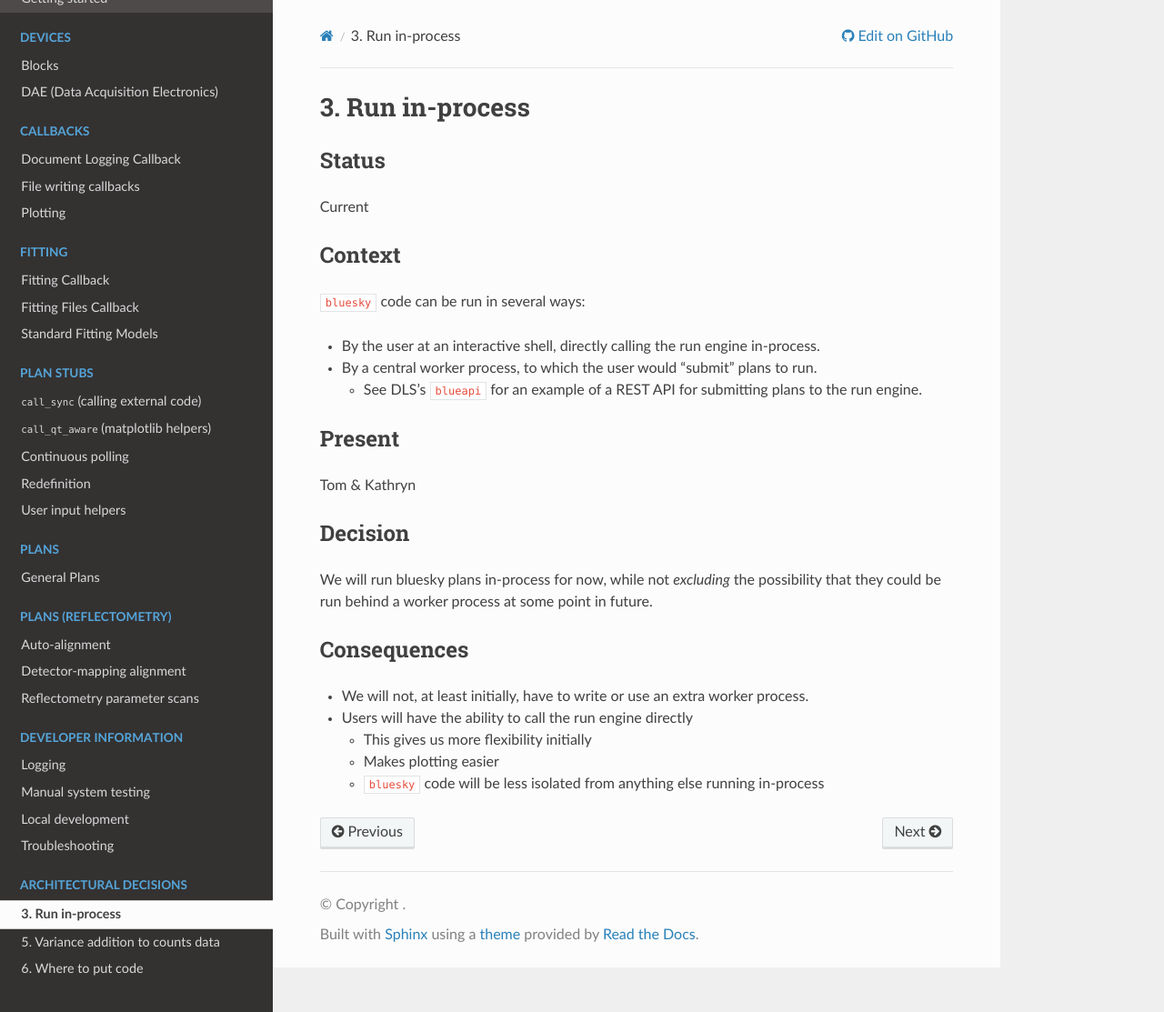
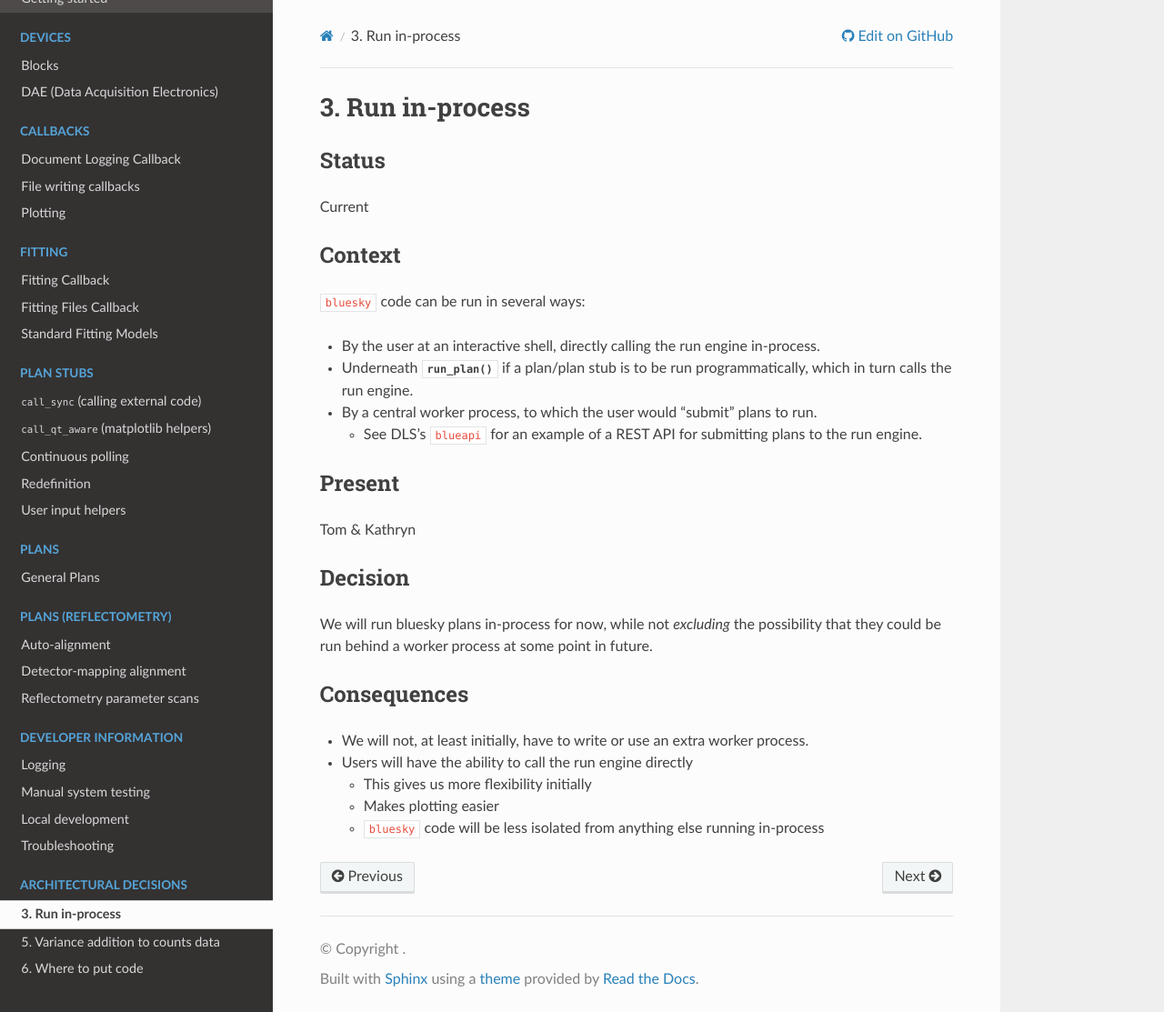
Before and after one commit to ISISComputingGroup/ibex_bluesky_core, a Sphinx documentation site: the page built from doc/architectural_decisions/003-run-in-process.md, in a window 1280 px wide and 1113 px high. Shown: the whole window at 91% size. Built offline with Sphinx 7.4.7 and the Read the Docs theme 3.1.0, drawn with Linux system fonts in a browser that asks for light colours; pages that are not in the unit, such as notebooks, are missing from menus.

Commit message:
update ADR to include run_plan

```diff
--- a/doc/architectural_decisions/003-run-in-process.md
+++ b/doc/architectural_decisions/003-run-in-process.md
@@ -8,6 +8,7 @@ Current
 
 `bluesky` code can be run in several ways:
 - By the user at an interactive shell, directly calling the run engine in-process.
+- Underneath {py:obj}`run_plan()<ibex_bluesky_core.run_engine.run_plan>` if a plan/plan stub is to be run programmatically, which in turn calls the run engine.
 - By a central worker process, to which the user would "submit" plans to run.
   - See DLS's `blueapi` for an example of a REST API for submitting plans to the run engine.
 
```
